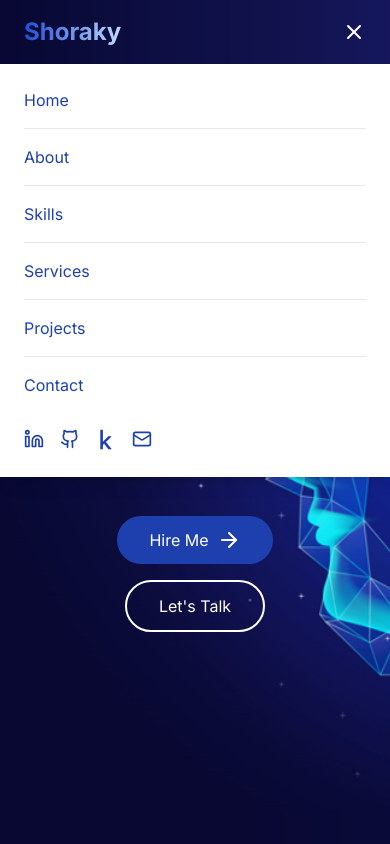
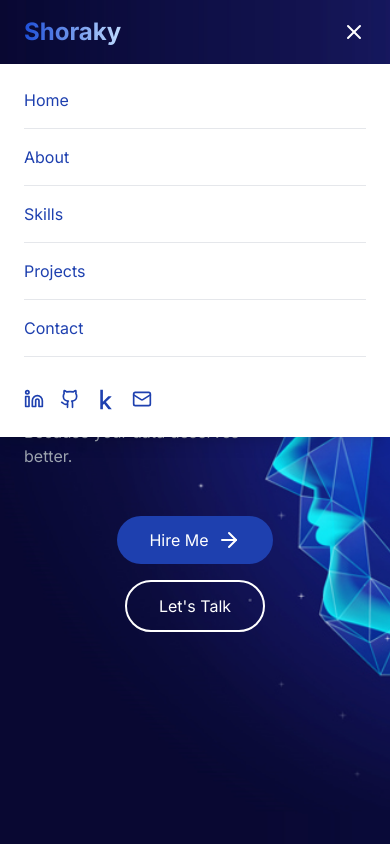
Before and after one commit to M7mdAhmd/ShorakyZone, a React (Vite) app: page / in a window 390 px wide. Both pictures are taken after a click on the button "Open menu". Shown: the top 844 px of the page. Built offline with nearby package versions, Linux system fonts and the light colour scheme.

Commit message:
fix issue in mobile menu

```diff
--- a/src/components/Header.tsx
+++ b/src/components/Header.tsx
@@ -140,7 +140,7 @@ export default function Header() {
             className="md:hidden absolute top-full left-0 w-full bg-white shadow-lg"
           >
             <div className="flex flex-col space-y-4 p-6">
-              {['home', 'about', 'skills', 'services', 'projects', 'contact'].map((item, index) => (
+              {['home', 'about', 'skills' /*,'services'*/, 'projects', 'contact'].map((item, index) => (
                 <React.Fragment key={item}>
                   <button
                     onClick={() => scrollToSection(item)}
```
